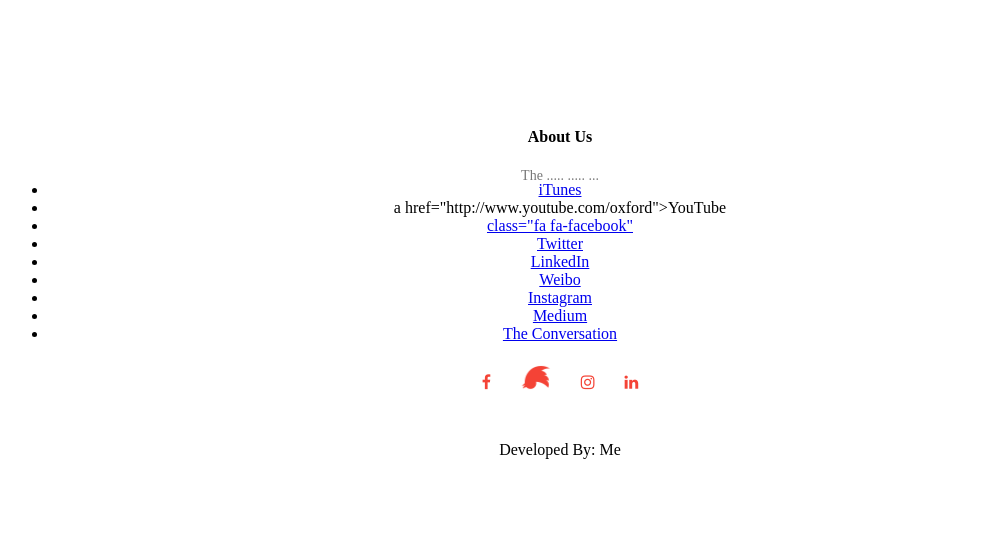
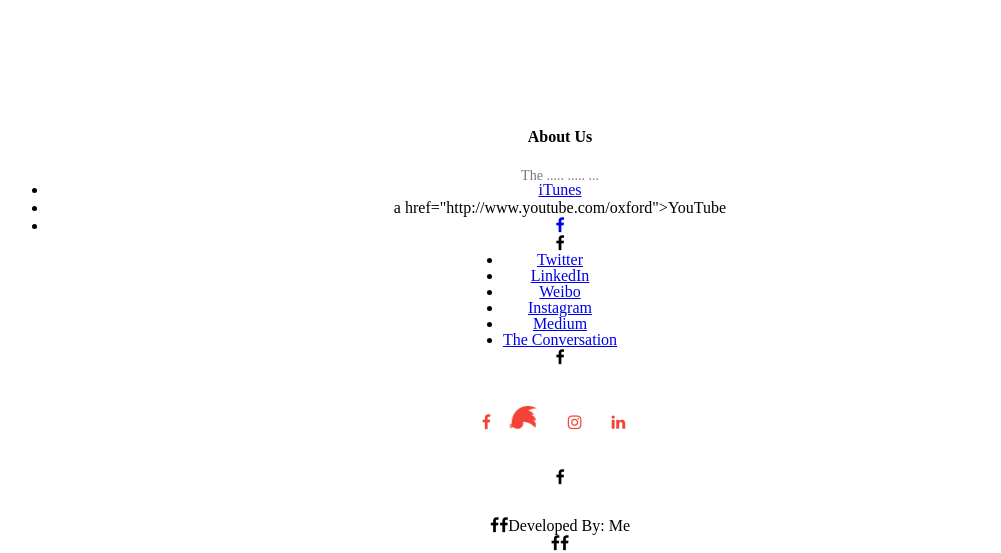
Before and after one commit to getkas/aradacollege, a plain HTML site: page index.html in a window 1280 px wide. Shown: the part 3353-3906 px from the top of the page, without its empty margins (80-1081 px from the left). Before the commit the page ends 3812 px from the top, so only its background shows below. Drawn offline with Linux system fonts and the light colour scheme.

Commit message:
Update index.html

```diff
--- a/index.html
+++ b/index.html
@@ -161,7 +161,7 @@
     <p>The ..... ..... ...</p>
        <ul class="social"><li><a class="itunes" href="//www.ox.ac.uk/itunes-u">iTunes</a></li>
   <li>a href="http://www.youtube.com/oxford">YouTube</a></li>
-  <li><a class="facebook" href="https://www.facebook.com/the.university.of.oxford">class="fa fa-facebook"</a></li>
+  <li><a class="facebook" href="https://www.facebook.com/the.university.of.oxford"><i class="fa fa-facebook"</i></a></li>
   <li><a class="twitter" href="https://twitter.com/uniofoxford">Twitter</a></li>
   <li><a class="linkedin" href="https://www.linkedin.com/company/4477?trk=prof-exp-company-name">LinkedIn</a></li>
   <li><a class="weibo" href="http://e.weibo.com/OxfordUni">Weibo</a></li>
@@ -171,7 +171,7 @@
   <li><a class="the-conversation" href="http://theconversation.com/institutions/university-of-oxford-1260">The Conversation</a></li>
 </ul>
     <div class="icons">
-      <i class="fa fa-facebook" href="https://www.facebook.com"></i>
+      <i class="fa fa-facebook"</i>
       <i class="fa fa-twitter fa-spin fa-2x"></i>
       <i class="fa fa-instagram"></i>
       <i class="fa fa-linkedin"></i>
```
